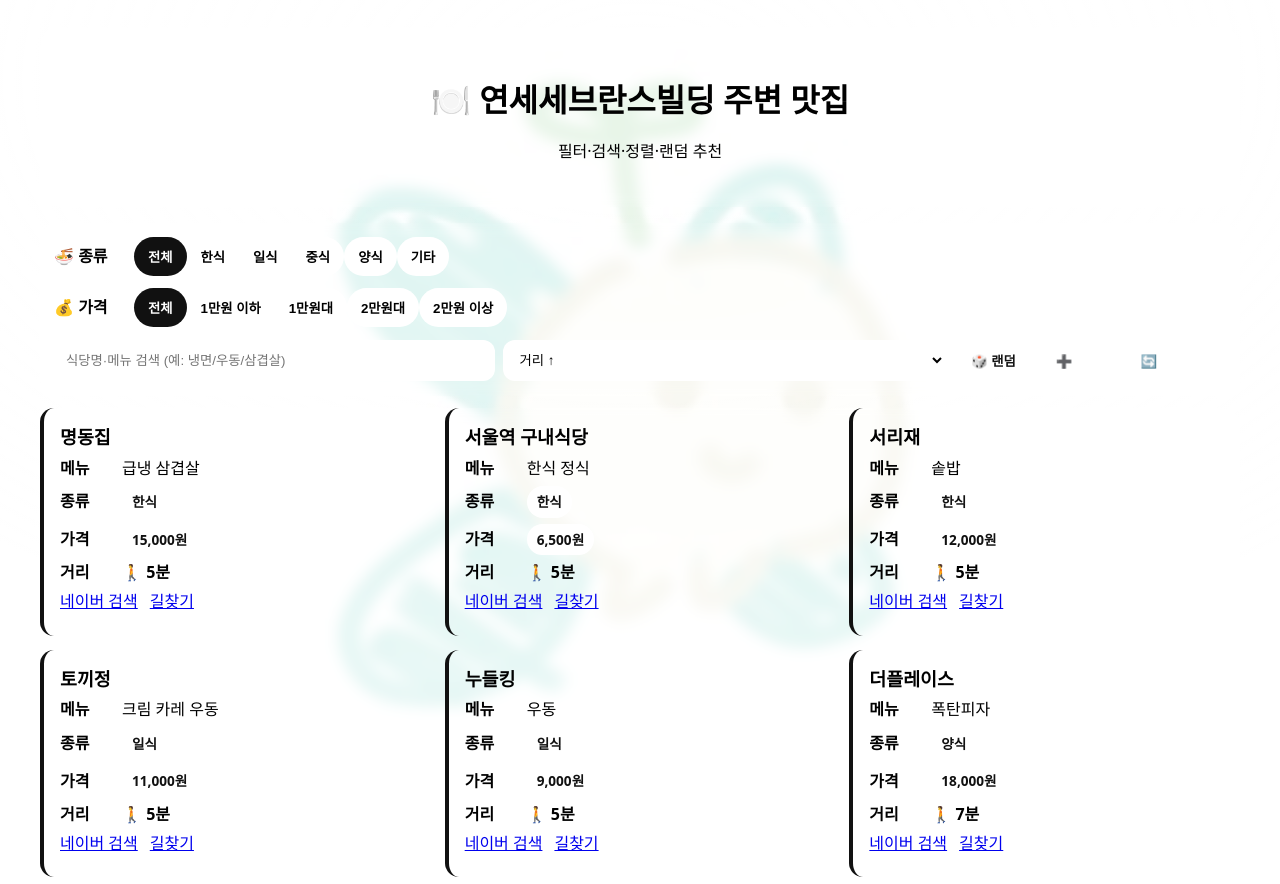
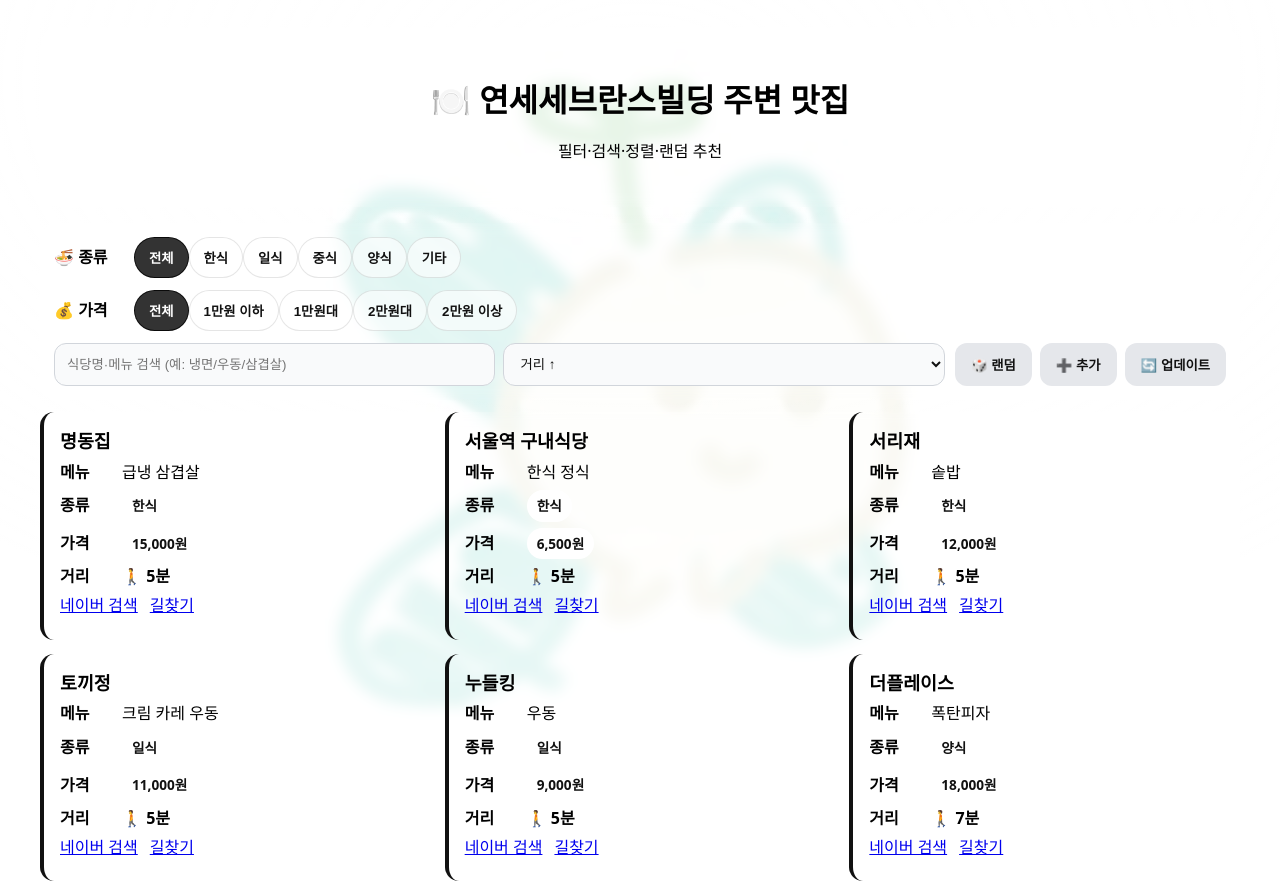
Before and after one commit to Seedcoop/test, a plain HTML site: page index.html in a window 1280 px wide. Shown: the top 884 px of the page. Drawn offline with Linux system fonts and the light colour scheme.

Commit message:
Update index.html

```diff
--- a/index.html
+++ b/index.html
@@ -11,7 +11,7 @@
 }
     --ink:#111; --sub:#6b7280; --line:#e5e7eb;
     --panel: rgba(255,255,255,.82);
-    --panel-strong: rgba(255,255,255,.9);
+    --panel-strong: rgba(255,255,255,.4);
     --shadow: 0 12px 30px rgba(0,0,0,.15);
 
     /* 버튼(컬러 허용) */
@@ -50,23 +50,56 @@
   .label-strong{font-weight:800; min-width:70px}
 
   /* 모노톤 칩/필터 */
-  .chip{
-    padding:10px 14px;border:1px solid var(--line);border-radius:999px;background:#fff;
-    color:var(--ink); font-weight:700; cursor:pointer; transition:.15s;
-  }
-  .chip[aria-pressed="true"]{background:#111; color:#fff; border-color:#111}
-  .search{flex:1; min-width:220px; display:flex; gap:8px}
-  input[type="search"], select{
-    width:100%; padding:12px; border:1.5px solid var(--line); border-radius:12px; background:#fff; color:var(--ink)
-  }
-  input[type="search"]:focus, select:focus{outline:none; border-color:#111}
+  .chip {
+  padding:10px 14px;
+  border:1px solid rgba(0,0,0,.1);
+  border-radius:999px;
+  background:rgba(255,255,255,.6); /* 기본: 반투명 흰색 */
+  color:#111;
+  font-weight:700;
+  cursor:pointer;
+  transition:.15s;
+  backdrop-filter: blur(4px);   /* 유리효과 */
+}
+.chip[aria-pressed="true"] {
+  background:rgba(0,0,0,.8);   /* 눌렀을 때: 검은색 */
+  color:#fff;
+  border-color:rgba(0,0,0,.8);
+}
 
+.search {
+  flex:1; min-width:220px; display:flex; gap:8px;
+}
+input[type="search"], select {
+  width:100%;
+  padding:12px;
+  border:1.5px solid #d1d5db;   /* 연한 회색 */
+  border-radius:12px;
+  background:#f9fafb;           /* 연회색 배경 */
+  color:#111;
+}
+input[type="search"]:focus, select:focus {
+  outline:none;
+  border-color:#9ca3af;         /* 포커스 시 진한 회색 */
+}
   /* 버튼만 컬러 */
-  .btn{padding:12px 16px;border:none;border-radius:12px;color:#fff;font-weight:800;cursor:pointer}
-  .btn:focus{outline:2px solid #000; outline-offset:2px}
-  .btn-primary{background:var(--btn-primary)}
-  .btn-success{background:var(--btn-success)}
-  .btn-warn{background:var(--btn-warn); color:#111}
+.btn {
+  padding:12px 16px;
+  border:none;
+  border-radius:12px;
+  font-weight:800;
+  cursor:pointer;
+  background:#e5e7eb;   /* 기본 회색 */
+  color:#111;
+  transition:.15s;
+}
+.btn:hover {
+  background:#d1d5db;   /* hover 시 진해짐 */
+}
+.btn:focus {
+  outline:2px solid #000;
+  outline-offset:2px;
+}
 
   .grid{display:grid;grid-template-columns:repeat(auto-fill,minmax(320px,1fr)); gap:14px; margin-top:12px}
   .card{background:var(--panel-strong); border:1px solid var(--line); border-left:4px solid #111; border-radius:14px; padding:16px; box-shadow:var(--shadow); transition:.15s}
```
